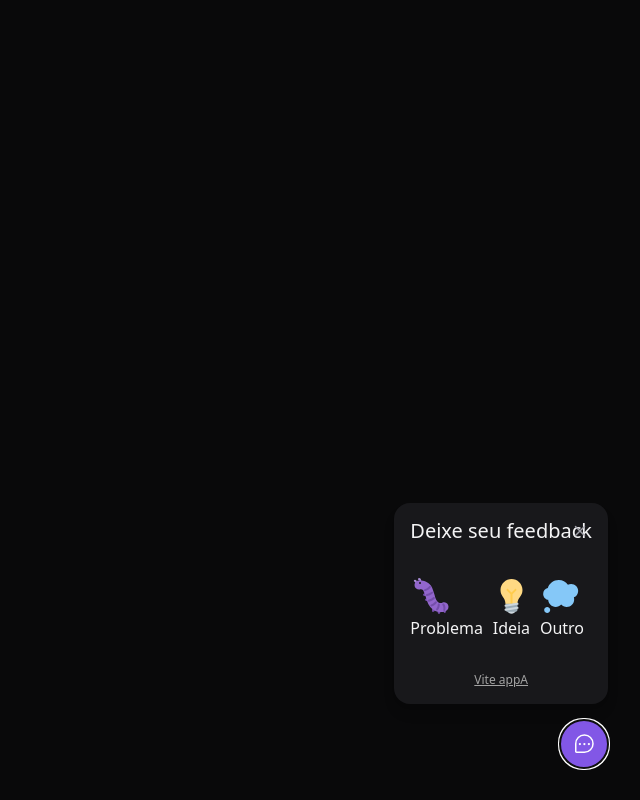
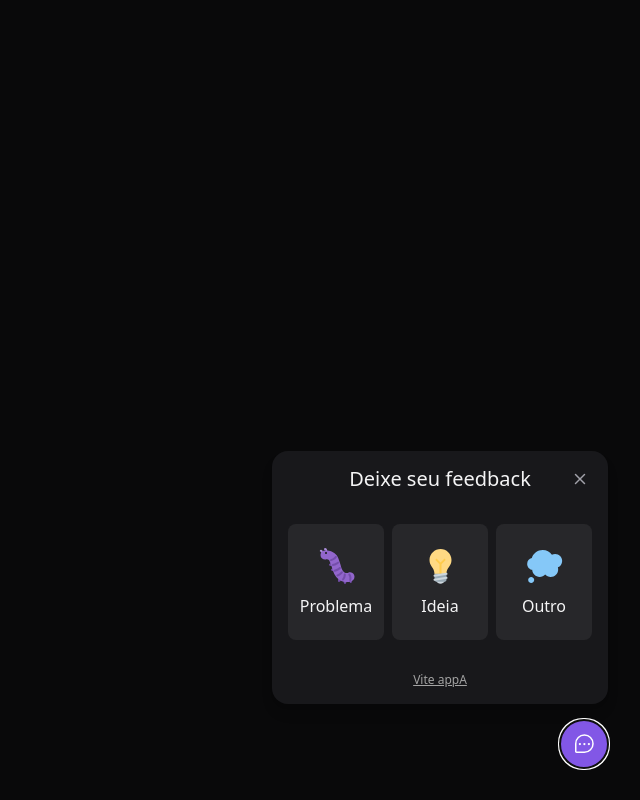
Before and after one commit to lumiguel1/ShowMe, a React (Vite) app in the folder ShowmE/: page / in a window 1280 px wide. Both pictures are taken after a click on the button "Feedback". Shown: the whole page, without its empty margins (640-1280 px from the left). Built offline with nearby package versions, Linux system fonts and the light colour scheme.

Commit message:
Added type and useState in WidgetForm

```diff
--- a/ShowmE/src/components/WidgetForm.tsx
+++ b/ShowmE/src/components/WidgetForm.tsx
@@ -2,7 +2,7 @@ import { ButtonClose } from "./ButtonClose";
 import bugImageUrl from '../assets/bug.svg';
 import ideaImageUrl from '../assets/idea.svg';
 import thoughtImageUrl from '../assets/thought.svg';
-import { useDebugValue } from "react";
+import { useState } from 'react';
 
 const feedTypes = {
     BUG: {
@@ -28,7 +28,11 @@ const feedTypes = {
     },
 }
 
+type FeedBackType = keyof typeof feedTypes
+
 export function WidgetForm() {
+    const [feedBackType, setFeedBackType] = useState<FeedBackType | null>(null);
+
     return (
         <div className="bg-zinc-900 p-4 relative rounded-2xl mb-4 flex flex-col items-center shadow-lg w-[calc(100vw-2rem)] md:w-auto">
             <header>
@@ -40,7 +44,12 @@ export function WidgetForm() {
             <div className="flex py-8 gap-2 w-full">
                 { Object.entries(feedTypes).map(([key, value]) => {
                     return (
-                        <button>
+                        <button
+                            key={key}
+                            className="bg-zinc-800 rounded-lg py-5 w-24 flex-1 flex flex-col items-center gap-2 border-2 border-transparent hover:border-brand-500 focus:border-brand-500 focus:outline-none"
+                            type="button"
+                            onClick={() => setFeedBackType(key)}
+                        >
                             <img src={value.image.source} alt={value.image.alt} />
                             <span>{value.title}</span>
                         </button>
```
